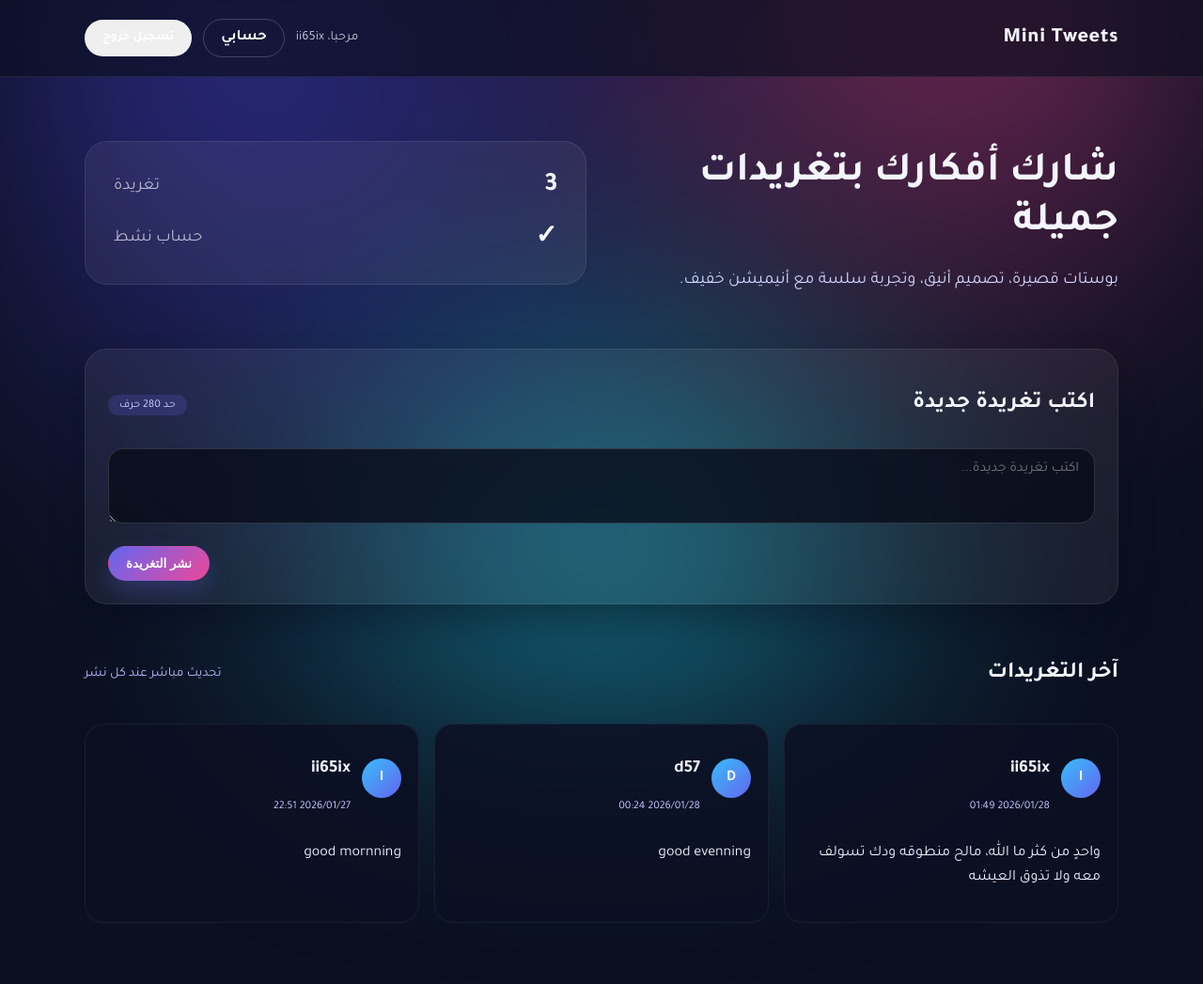
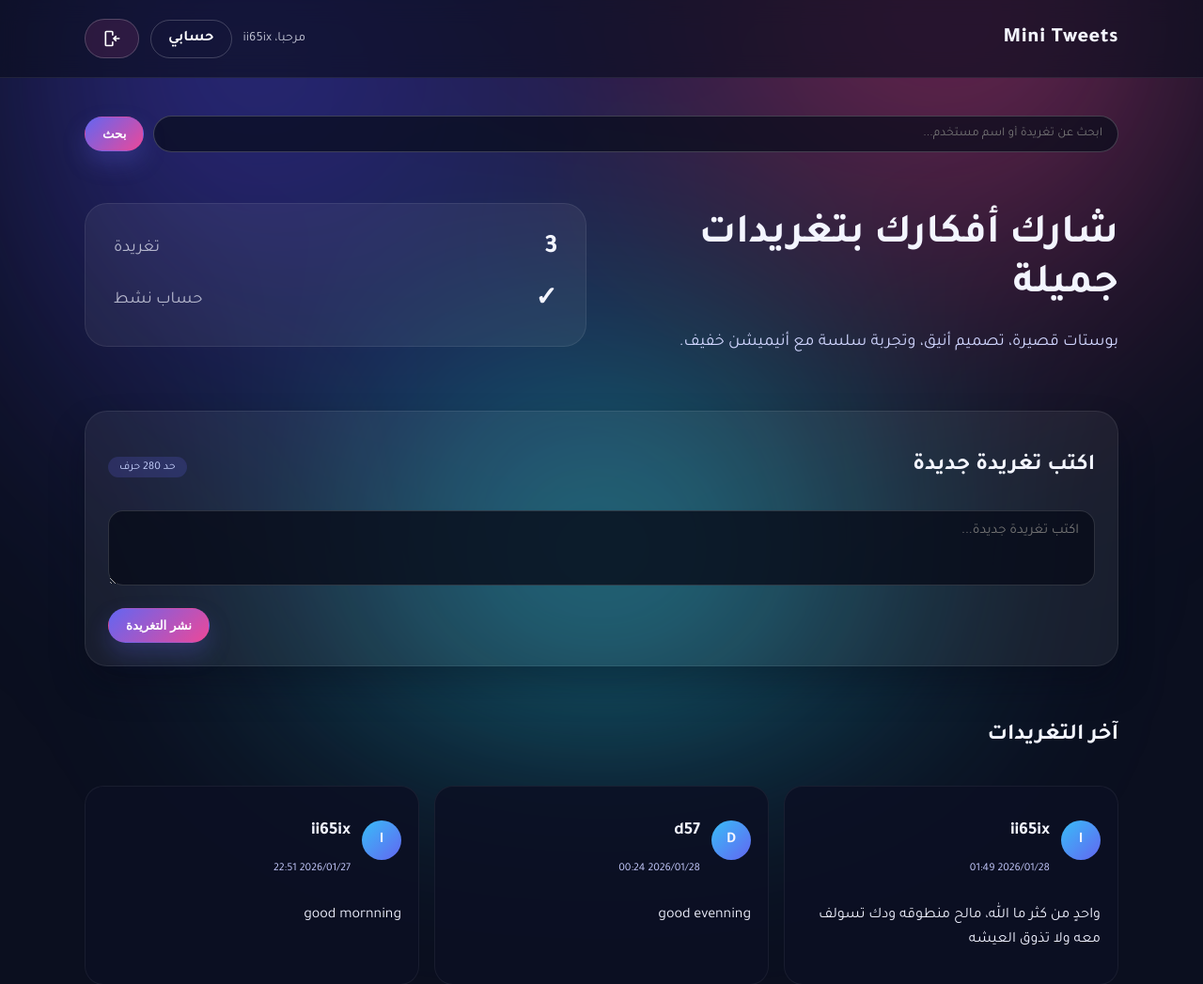
Before and after one commit to ii65ix/miniTweet, a Django app: page / in a window 1280 px wide. Shown: the top 1047 px of the page at 94% size. Run offline with Django 5.2, Linux system fonts and the light colour scheme; a user stored in the database is signed in; data comes from the database, SQL or seed files in the repository; both versions use the stored data as it was after the commit.

Commit message:
changes in search

```diff
--- a/feed/views.py
+++ b/feed/views.py
@@ -4,19 +4,27 @@ from django.contrib.auth.views import LoginView
 from django.shortcuts import redirect, render
 from django.urls import reverse_lazy
 from django.views.generic import CreateView
+from django.db.models import Q
 
 from .forms import SignUpForm, TweetForm
 from .models import Tweet
 
 
 def home(request):
+    query = request.GET.get("q", "").strip()
     tweets = Tweet.objects.select_related("author")
+    if query:
+        tweets = tweets.filter(
+            Q(content__icontains=query)
+            | Q(author__username__icontains=query)
+        )
     form = TweetForm()
     return render(
         request,
         "feed/home.html",
         {
             "tweets": tweets,
+            "query": query,
             "form": form,
         },
     )
--- a/static/css/styles.css
+++ b/static/css/styles.css
@@ -67,6 +67,19 @@ a {
 
 .inline-form button {
   font-family: inherit;
+}
+
+.icon-btn {
+  padding: 10px;
+  border-color: rgba(236, 72, 153, 0.35);
+  color: #f5d0fe;
+  background: rgba(236, 72, 153, 0.12);
+}
+
+.icon {
+  width: 20px;
+  height: 20px;
+  display: block;
 }
 
 .nav-user {
@@ -207,6 +220,34 @@ a {
   justify-content: space-between;
   align-items: center;
   margin-bottom: 18px;
+}
+
+.top-search {
+  margin-bottom: 26px;
+}
+
+.search-form {
+  display: flex;
+  gap: 10px;
+  align-items: center;
+  flex-wrap: wrap;
+}
+
+.search-input {
+  border-radius: 999px;
+  border: 1px solid rgba(255, 255, 255, 0.2);
+  background: rgba(8, 12, 26, 0.7);
+  color: #f7f7ff;
+  padding: 10px 16px;
+  min-width: 280px;
+  flex: 1 1 320px;
+  font-family: inherit;
+}
+
+.search-input:focus {
+  outline: none;
+  border-color: rgba(99, 102, 241, 0.7);
+  box-shadow: 0 0 0 4px rgba(99, 102, 241, 0.2);
 }
 
 .subtle {
--- a/templates/base.html
+++ b/templates/base.html
@@ -22,7 +22,14 @@
             <a class="btn ghost" href="{% url 'profile' %}">حسابي</a>
             <form method="post" action="{% url 'logout' %}" class="inline-form">
               {% csrf_token %}
-              <button class="btn ghost" type="submit">تسجيل خروج</button>
+              <button class="btn ghost icon-btn" type="submit" aria-label="تسجيل خروج">
+                <svg class="icon" viewBox="0 0 24 24" aria-hidden="true">
+                  <path
+                    d="M3 4a2 2 0 0 1 2-2h7a2 2 0 0 1 2 2v4h-2V4H5v16h7v-4h2v4a2 2 0 0 1-2 2H5a2 2 0 0 1-2-2V4Zm10 8 4-4 1.4 1.4-1.6 1.6H22v2h-5.2l1.6 1.6L17 16l-4-4Z"
+                    fill="currentColor"
+                  />
+                </svg>
+              </button>
             </form>
           {% else %}
             <a class="btn ghost" href="{% url 'login' %}">تسجيل دخول</a>
--- a/templates/feed/home.html
+++ b/templates/feed/home.html
@@ -2,6 +2,19 @@
 {% block title %}الصفحة الرئيسية{% endblock %}
 
 {% block content %}
+  <section class="top-search">
+    <form class="search-form" method="get" action="{% url 'home' %}">
+      <input
+        class="search-input"
+        type="search"
+        name="q"
+        placeholder="ابحث عن تغريدة أو اسم مستخدم..."
+        value="{{ query|default:'' }}"
+      />
+      <button class="btn primary" type="submit">بحث</button>
+    </form>
+  </section>
+
   <section class="hero">
     <div class="hero-text">
       <h1>شارك أفكارك بتغريدات جميلة</h1>
@@ -55,7 +68,6 @@
   <section class="timeline">
     <div class="section-title">
       <h2>آخر التغريدات</h2>
-      <span class="subtle">تحديث مباشر عند كل نشر</span>
     </div>
     <div class="tweets-grid">
       {% for tweet in tweets %}
```
Also changed, not shown: db.sqlite3.
